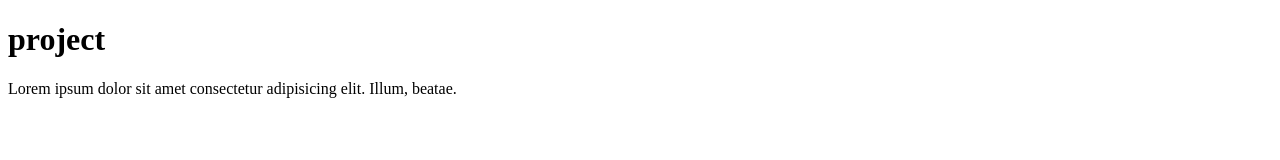
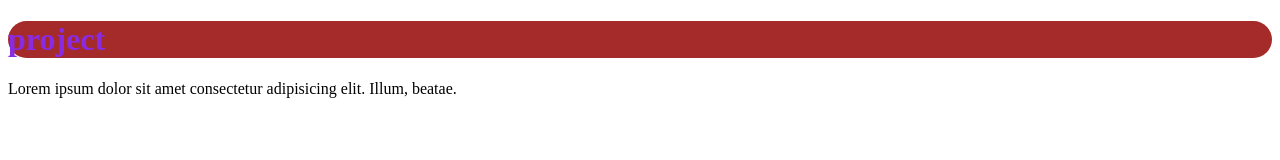
Before and after one commit to shakhawat-cse21/project, a plain HTML site: page index.html in a window 1280 px wide. Drawn offline with Linux system fonts and the light colour scheme.

Commit message:
added css

```diff
--- a/css/index.css
+++ b/css/index.css
@@ -0,0 +1,6 @@
+
+.my{
+    background-color: brown;
+    color: blueviolet;
+    border-radius: 50px;
+}
--- a/index.html
+++ b/index.html
@@ -7,7 +7,7 @@
     <title>Document</title>
 </head>
 <body>
-   <h1>project</h1>
+   <h1 class="my">project</h1>
    <p>Lorem ipsum dolor sit amet consectetur adipisicing elit. Illum, beatae.</p>
 </body>
 </html>
```
